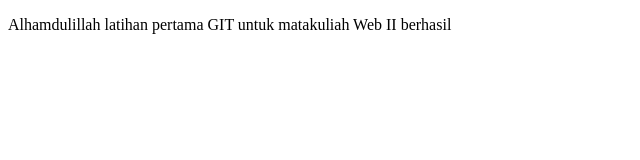
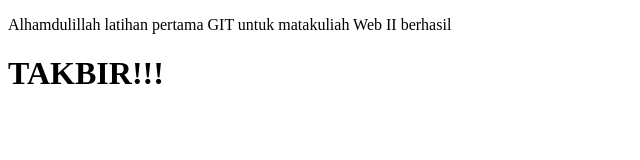
Before and after one commit to alfimonth/latihan-git, a plain HTML site: page index.html in a window 1280 px wide. Shown: the whole page, without its empty margins (0-640 px from the left). Drawn offline with Linux system fonts and the light colour scheme.

Commit message:
Update line 11

```diff
--- a/index.html
+++ b/index.html
@@ -8,5 +8,6 @@
 </head>
 <body>
     <p>Alhamdulillah latihan pertama GIT untuk matakuliah Web II berhasil</p>
+    <h1>TAKBIR!!!</h1>
 </body>
 </html>
```
